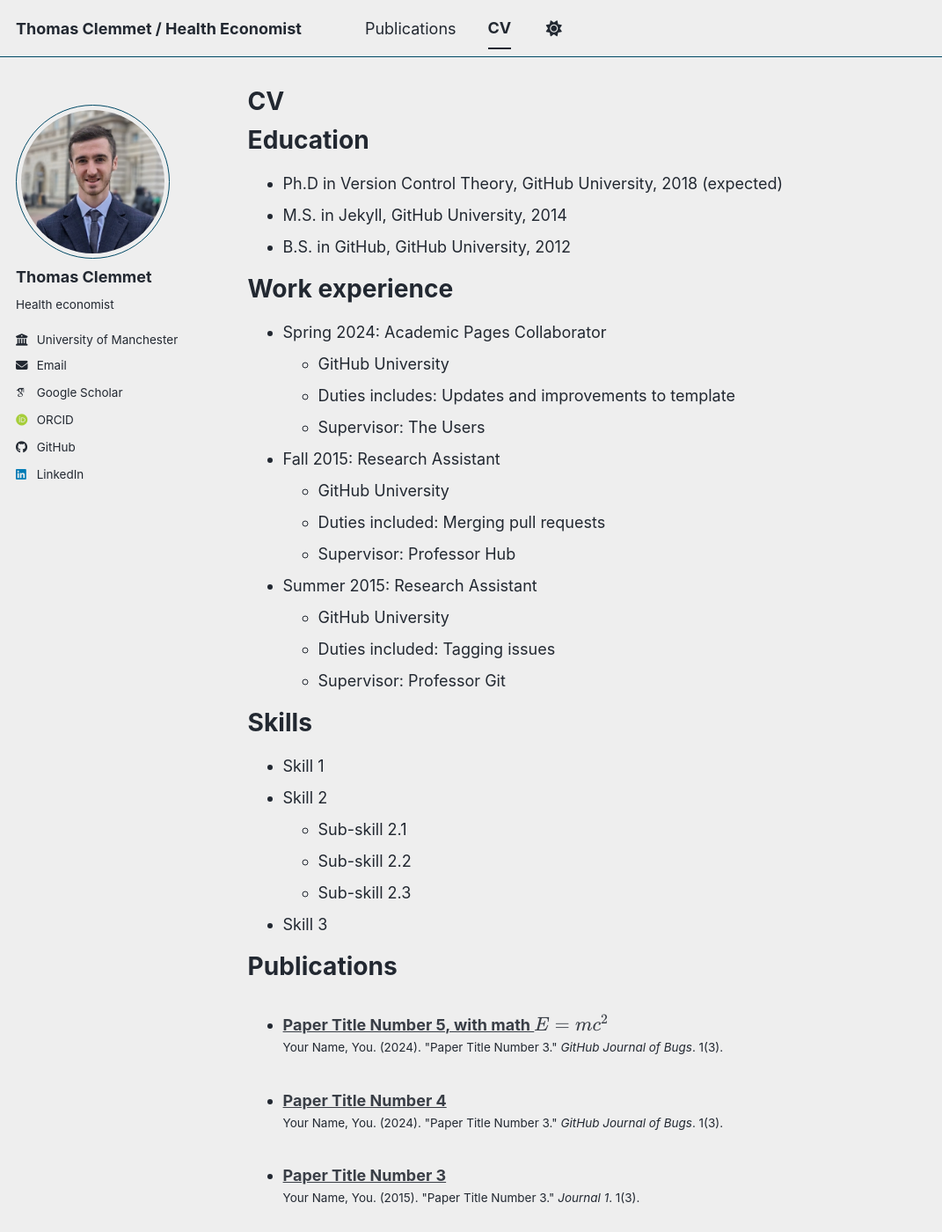
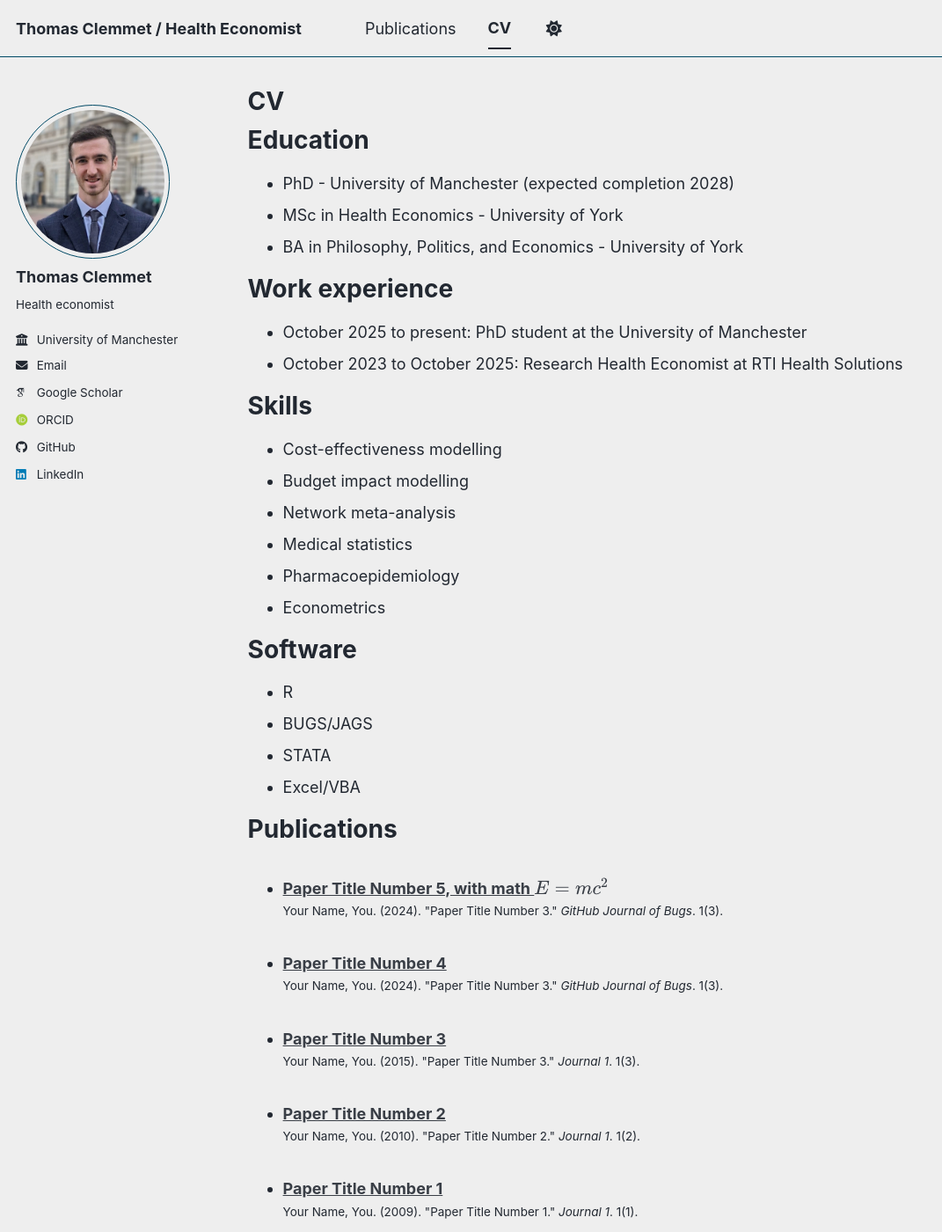
Before and after one commit to tomclemmet/tomclemmet.github.io, a Jekyll site: the page built from _pages/cv.md, in a window 1280 px wide and 1400 px high. Shown: the whole window at 88% size, without its empty margins (0-1071 px from the left). Built offline with Jekyll 4.4.1, drawn with Linux system fonts in a browser that asks for light colours; some web fonts are replaced; a script bundle is joined from its source files by our own code; library files that are not in the unit come from our copies; some of the changed text lies outside the part shown.

Commit message:
Update cv.md

```diff
--- a/_pages/cv.md
+++ b/_pages/cv.md
@@ -11,54 +11,33 @@
 
 Education
 ======
-* Ph.D in Version Control Theory, GitHub University, 2018 (expected)
-* M.S. in Jekyll, GitHub University, 2014
-* B.S. in GitHub, GitHub University, 2012
+* PhD - University of Manchester (expected completion 2028)
+* MSc in Health Economics - University of York
+* BA in Philosophy, Politics, and Economics - University of York
 
 Work experience
 ======
-* Spring 2024: Academic Pages Collaborator
-  * GitHub University
-  * Duties includes: Updates and improvements to template
-  * Supervisor: The Users
-
-* Fall 2015: Research Assistant
-  * GitHub University
-  * Duties included: Merging pull requests
-  * Supervisor: Professor Hub
-
-* Summer 2015: Research Assistant
-  * GitHub University
-  * Duties included: Tagging issues
-  * Supervisor: Professor Git
+* October 2025 to present: PhD student at the University of Manchester
+* October 2023 to October 2025: Research Health Economist at RTI Health Solutions
 
 Skills
 ======
-* Skill 1
-* Skill 2
-  * Sub-skill 2.1
-  * Sub-skill 2.2
-  * Sub-skill 2.3
-* Skill 3
+* Cost-effectiveness modelling
+* Budget impact modelling
+* Network meta-analysis
+* Medical statistics
+* Pharmacoepidemiology
+* Econometrics
+
+Software
+======
+* R
+* BUGS/JAGS
+* STATA
+* Excel/VBA
 
 Publications
 ======
   <ul>{% for post in site.publications reversed %}
     {% include archive-single-cv.html %}
   {% endfor %}</ul>
-
-Talks
-======
-  <ul>{% for post in site.talks reversed %}
-    {% include archive-single-talk-cv.html  %}
-  {% endfor %}</ul>
-
-Teaching
-======
-  <ul>{% for post in site.teaching reversed %}
-    {% include archive-single-cv.html %}
-  {% endfor %}</ul>
-
-Service and leadership
-======
-* Currently signed in to 43 different slack teams
```
